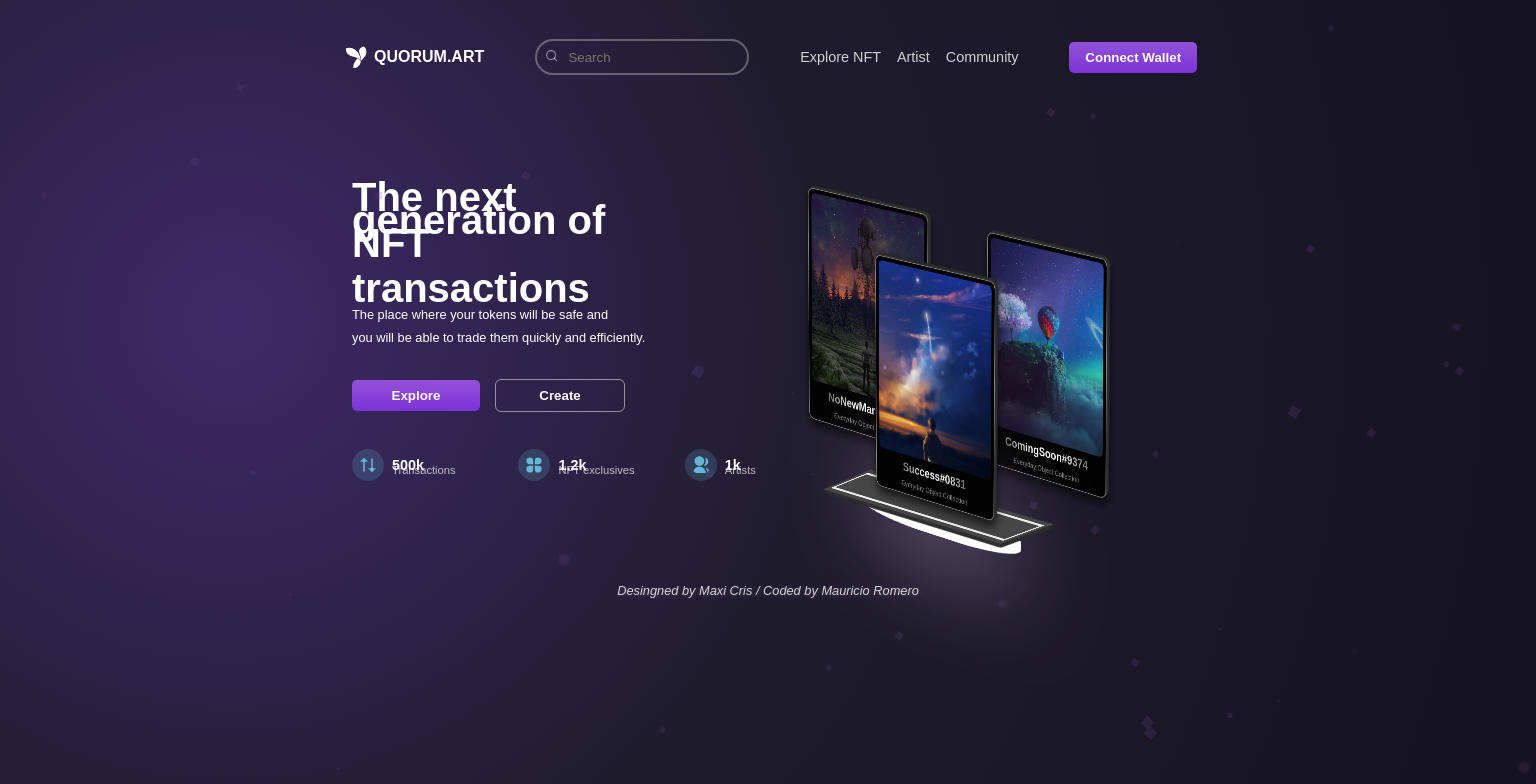
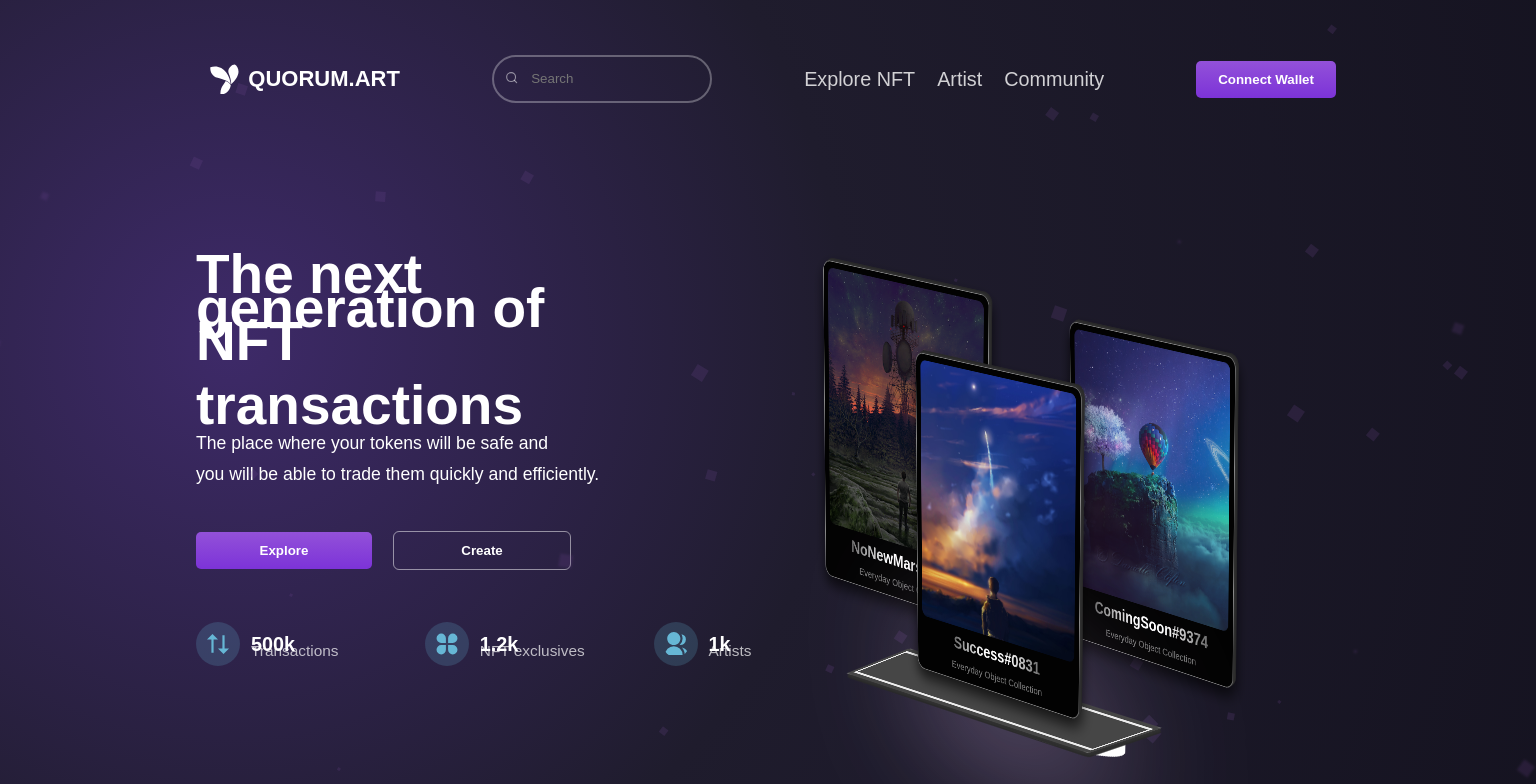
Before and after one commit to TanisJam/hero-page-nft, a Next.js app: page / in a window 1536 px wide. Shown: the top 784 px of the page. Built offline with nearby package versions, Linux system fonts and the light colour scheme; a web font is replaced by a local one.

Commit message:
added little zoom for big screens

```diff
--- a/components/hero/cards/cards.module.scss
+++ b/components/hero/cards/cards.module.scss
@@ -66,6 +66,10 @@
         width: 19rem;
         height: 4rem;
       }
+      @media screen and (min-width: 1300px) {
+        top: 20.8rem;
+        left: -1.5rem;
+      }
     }
   }
   @media (max-width: 784px) {
--- a/components/layout.jsx
+++ b/components/layout.jsx
@@ -10,9 +10,7 @@ const layout = ({ children }) => {
   return (
     <>
       <Navbar />
-      <div className={styles.starsContainer}>
-        { stars }
-      </div>
+      <div className={styles.starsContainer}>{stars}</div>
       <main className={styles.container}>{children}</main>
       <Footer />
     </>
--- a/pages/_document.jsx
+++ b/pages/_document.jsx
@@ -10,6 +10,10 @@ class MyDocument extends Document {
     return (
       <Html>
         <Head>
+          <meta
+            name="viewport"
+            content="width=device-width, initial-scale=2"
+          />
           <link rel="preconnect" href="https://fonts.googleapis.com" />
           <link rel="preconnect" href="https://fonts.gstatic.com" crossOrigin />
           <link
--- a/styles/globals.css
+++ b/styles/globals.css
@@ -28,6 +28,12 @@ body {
   color: #fff;
 }
 
+@media screen and (min-width: 1300px) {
+  html {
+    font-size: 22px;
+  }
+}
+
 a {
   color: inherit;
   text-decoration: none;
```
